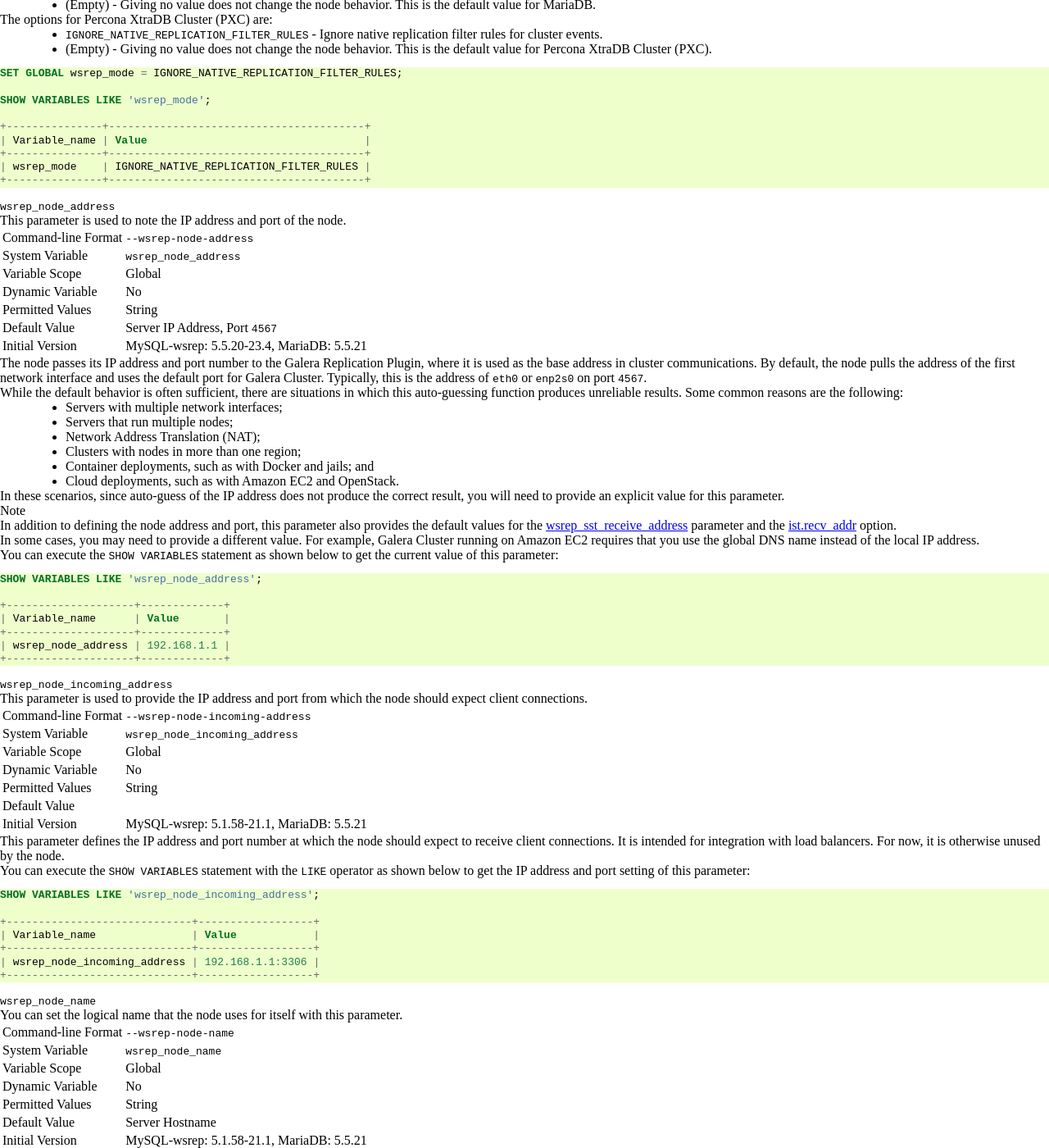
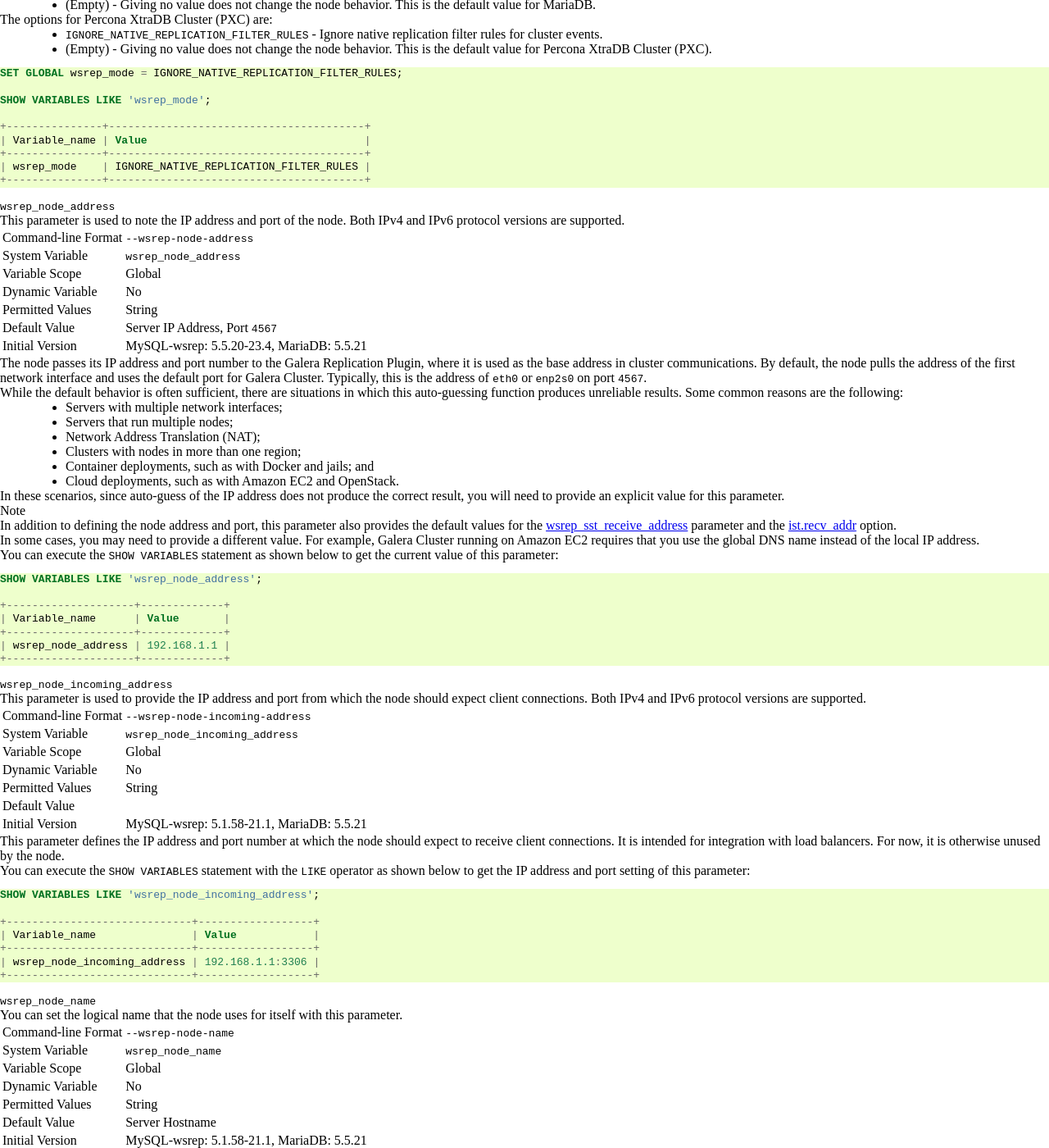
Before and after one commit to codership/documentation, a Sphinx documentation site: the page built from galeracluster/source/documentation/mysql-wsrep-options.rst, in a window 1280 px wide and 1400 px high, scrolled down 13031 px. Shown: the whole window at 82% size. Built offline with Sphinx 7.4.7, drawn with Linux system fonts in a browser that asks for light colours; pages that are not in the unit, such as notebooks, are missing from menus; comment, search, counter and statistics services are not loaded; some of the changed text lies outside the part shown.

Commit message:
IP address-related parameters or options now have a mention that both IPv4 and IPv6 protocol versions are supported.

```diff
--- a/galeracluster/source/documentation/galera-parameters.rst
+++ b/galeracluster/source/documentation/galera-parameters.rst
@@ -1352,7 +1352,7 @@ The excerpt below is an example of how this Galera parameter might look in the c
 .. index::
    pair: wsrep Provider Options; gmcast.listen_addr
 
-Address at which *Galera Cluster* listens to connections from other nodes. By default the port to listen at is taken from the connection address. This setting can be used to overwrite that.
+Address at which *Galera Cluster* listens to connections from other nodes. By default the port to listen at is taken from the connection address. This setting can be used to overwrite that. Both IPv4 and IPv6 protocol versions are supported.
 
 .. csv-table::
    :class: doc-options
--- a/galeracluster/source/documentation/mysql-wsrep-options.rst
+++ b/galeracluster/source/documentation/mysql-wsrep-options.rst
@@ -431,7 +431,7 @@ This parameter sets the back-end schema, IP addresses, ports and options the nod
    "Default Value", ""
    "Initial Version", "MySQL-wsrep: 5.1.58-21.1, MariaDB: 5.5.21"
 
-Galera Cluster uses this parameter to determine the IP addresses for the other nodes in the cluster, the back-end schema to use and additional options it should use in connecting to and communicating with those nodes. Currently, the only back-end schema supported for production is ``gcomm``.
+Galera Cluster uses this parameter to determine the IP addresses for the other nodes in the cluster, the back-end schema to use and additional options it should use in connecting to and communicating with those nodes. Currently, the only back-end schema supported for production is ``gcomm``. Both IPv4 and IPv6 protocol versions are supported.
 
 Below is the syntax for this the values of this parameter:
 
@@ -1156,7 +1156,7 @@ The options for Percona XtraDB Cluster (PXC) are:
    pair: Parameters; wsrep_node_address
 
 
-This parameter is used to note the IP address and port of the node.
+This parameter is used to note the IP address and port of the node. Both IPv4 and IPv6 protocol versions are supported.
 
 .. csv-table::
    :class: doc-options
@@ -1206,7 +1206,7 @@ You can execute the ``SHOW VARIABLES`` statement as shown below to get the curre
 .. index::
    pair: Parameters; wsrep_node_incoming_address
 
-This parameter is used to provide the IP address and port from which the node should expect client connections.
+This parameter is used to provide the IP address and port from which the node should expect client connections. Both IPv4 and IPv6 protocol versions are supported.
 
 .. csv-table::
    :class: doc-options
@@ -2048,7 +2048,7 @@ For more information on scripting state snapshot transfers, see :doc:`scriptable
 .. index::
    pair: Parameters; wsrep_sst_receive_address
 
-Defines the address from which the node expects to receive state transfers.
+Defines the address from which the node expects to receive state transfers. Both IPv4 and IPv6 protocol versions are supported.
 
 .. csv-table::
    :class: doc-options
```
